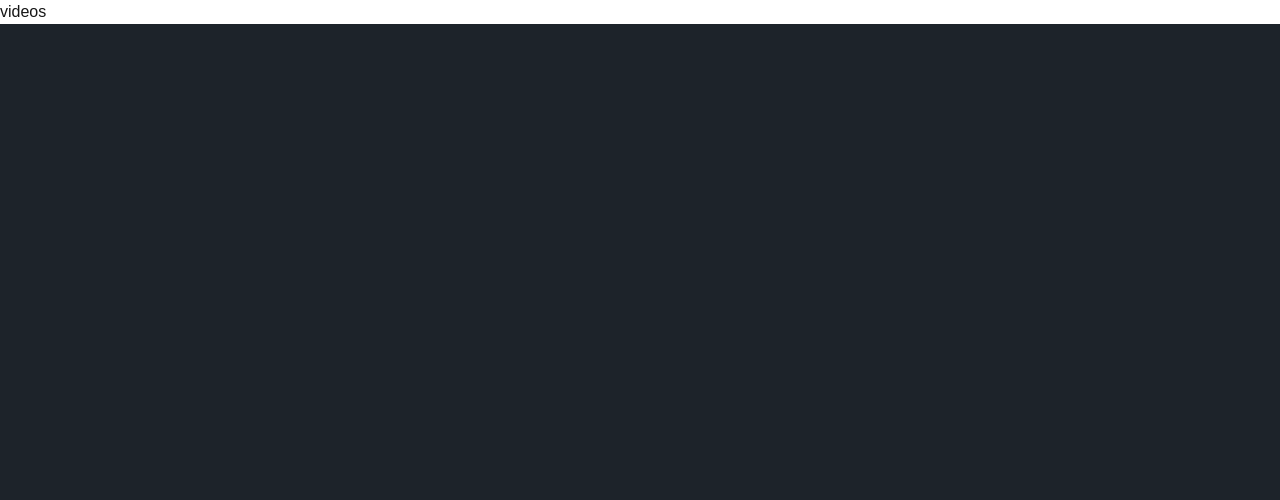
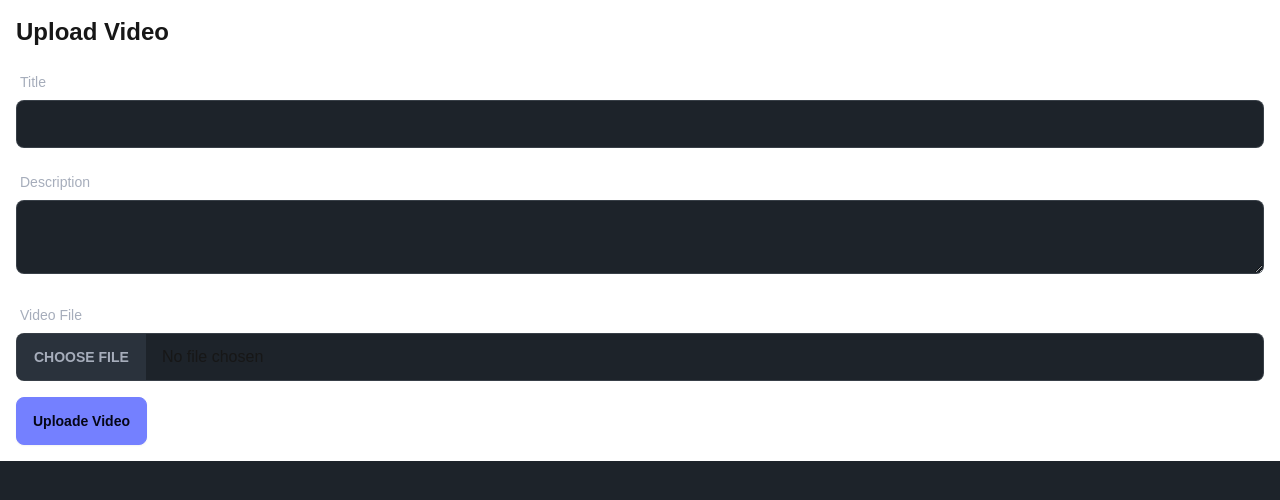
Before and after one commit to supriyarani-dhal/smart-scale, a Next.js app: page /video-upload in a window 1280 px wide. Shown: the top 500 px of the page. Built offline with nearby package versions, Linux system fonts and the light colour scheme.

Commit message:
add video upload form with file size validation and integrate axios for API requests; update package dependencies

```diff
--- a/app/(app)/social-share/page.tsx
+++ b/app/(app)/social-share/page.tsx
@@ -81,7 +81,7 @@
       setUploadedImage(data.public_id);
     } catch (error) {
       console.error(error);
-      alert("Failed to upload image. Please try again.");
+      alert("Failed to upload image. Please try again."); //todo
     } finally {
       setIsUploading(false);
     }
--- a/app/(app)/video-upload/page.tsx
+++ b/app/(app)/video-upload/page.tsx
@@ -1,7 +1,95 @@
-import React from "react";
+import axios from "axios";
+import { useRouter } from "next/navigation";
+import React, { useState } from "react";
 
 const VideoUpload = () => {
-  return <div>videos</div>;
+  const [file, setFile] = useState<File | null>(null);
+  const [title, setTitle] = useState("");
+  const [description, setDescription] = useState("");
+  const [isUploading, setIsUploading] = useState(false);
+
+  const router = useRouter();
+
+  //max file size is 70mb
+  const MAX_FILE_SIZE = 70 * 1024 * 1024;
+
+  const handleSubmit = async (event: React.FormEvent) => {
+    event.preventDefault();
+    if (!file) return;
+
+    if (file.size > MAX_FILE_SIZE) {
+      alert("File size too large"); //todo
+      return;
+    }
+
+    setIsUploading(true);
+
+    const formData = new FormData();
+    formData.append("file", file);
+    formData.append("title", title);
+    formData.append("description", description);
+    formData.append("originalSize", file.size.toString());
+
+    try {
+      await axios.post("/api/video-upload", formData);
+
+      //check for 200 response
+    } catch (error) {
+      console.log(error);
+    } finally {
+      setIsUploading(false);
+    }
+  };
+  return (
+    <div className="container mx-auto p-4">
+      <h1 className="text-2xl font-bold mb-4">Upload Video</h1>
+      <form onSubmit={handleSubmit} className="space-y-4">
+        <div>
+          <label className="label">
+            <span className="label-text">Title</span>
+          </label>
+          <input
+            type="text"
+            value={title}
+            onChange={(e) => setTitle(e.target.value)}
+            className="input input-bordered w-full"
+            required
+          />
+        </div>
+        <div>
+          <label className="label">
+            <span className="label-text">Description</span>
+          </label>
+          <textarea
+            value={description}
+            onChange={(e) => setDescription(e.target.value)}
+            className="textarea textarea-bordered w-full"
+            required
+          />
+        </div>
+        <div>
+          <label className="label">
+            <span className="label-text">Video File</span>
+          </label>
+          <input
+            type="file"
+            accept="video/*"
+            onChange={(e) => setFile(e.target.files?.[0] || null)}
+            className="file-input file-input-bordered w-full"
+            required
+          />
+        </div>
+
+        <button
+          type="submit"
+          className="btn btn-primary"
+          disabled={isUploading}
+        >
+          {isUploading ? "Uploading..." : "Uploade Video"}
+        </button>
+      </form>
+    </div>
+  );
 };
 
 export default VideoUpload;
--- a/package.json
+++ b/package.json
@@ -11,6 +11,7 @@
   "dependencies": {
     "@clerk/nextjs": "^6.9.6",
     "@prisma/client": "^6.2.1",
+    "axios": "^1.7.9",
     "cloudinary": "^2.5.1",
     "next": "15.1.3",
     "next-cloudinary": "^6.16.0",
```
Also changed, not shown: 1 other file (tests, documents, lock files or other folders).
